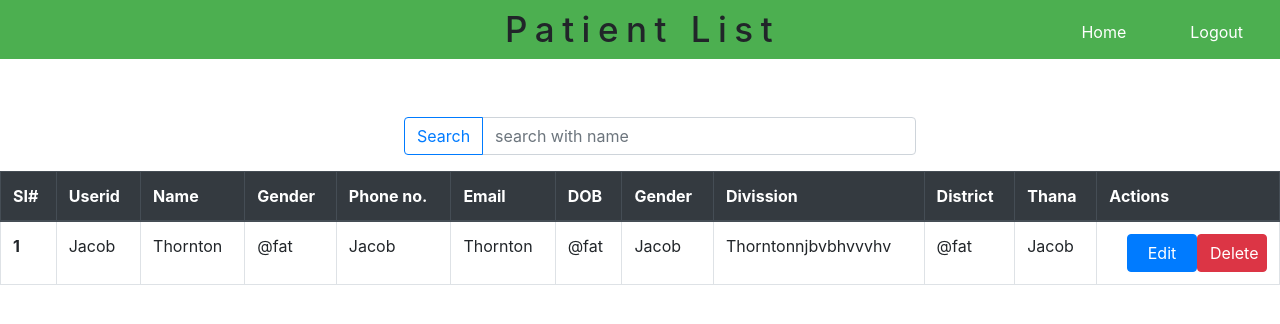
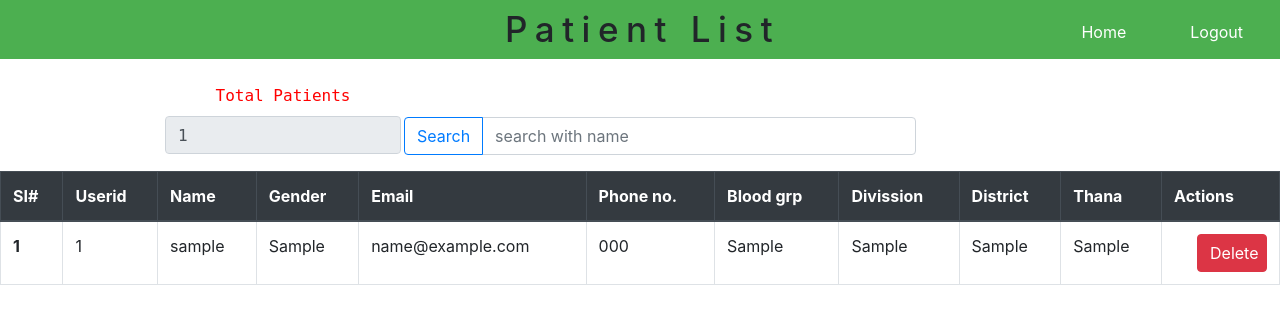
Before and after one commit to Hasibul218/online_clinic_system, a PHP site: page /view/AdminPatientList.php in a window 1280 px wide. Shown: the top 324 px of the page. Run offline with PHP 8.4, Linux system fonts and the light colour scheme; the visitor is signed in with stand-in values (Sample User, id 1); tables that the repository leaves empty or names only in its code hold one stand-in row (values such as "Sample post").

Commit message:
admin patient list update

```diff
--- a/control/AdminControl.php
+++ b/control/AdminControl.php
@@ -203,6 +203,15 @@ function doctorsdata()
 }
 //data retrieve fron doctor table ends
 
+//data retrieve from patients table starts
+function patientsdata()
+{
+	$pquery="SELECT * FROM patients";
+	$presults=getdata($pquery);
+	return $presults;
+}
+//data retrieve fron patients table ends
+
 //delete tempdoctors starts
 if(isset($_GET['tdeleteid']))
 {
@@ -218,6 +227,22 @@ function deletetempdoctor($deleteid)
 	execute($tudelete);
 }
 //delete tempdoctors ends
+
+//delete patients starts
+if(isset($_GET['pdeleteid']))
+{
+	$pdeleteid=$_GET['pdeleteid'];
+	deletepatient($pdeleteid);
+	header("location:../view/AdminPatientList.php");
+}
+function deletepatient($id)
+{
+	$pddelete="DELETE FROM `patients` WHERE userid='$id'";
+	$udelete="DELETE FROM `users` WHERE userid='$id'";
+	execute($pddelete);
+	execute($udelete);
+}
+//delete patients ends
 
 //delete doctors starts
 if(isset($_GET['ddeleteid']))
--- a/view/AdminPatientList.php
+++ b/view/AdminPatientList.php
@@ -1,10 +1,14 @@
 <?php
+	include '../control/AdminControl.php';
 	include 'CSS/bootstrap.php';
 	session_start();
 	if(!isset($_SESSION['uid']))
 	{
 		header("Location:Login.php");
 	}
+	$id=0;
+	$patients=patientsdata();
+	$count=count($patients);//count patients
 ?>
 <html>
 	<head>
@@ -26,6 +30,10 @@
 				</div>
 				<input type="text" class="form-control" placeholder="search with name" >
 			</div>
+			<div class="totalclinic">
+					<label>Total Patients</label>
+					<input class="form-control" type="text" value="<?php echo $count ?>" readonly>
+			</div>
 		</div>
 		<div class="table">
 			<table class="table table-hover table-bordered ">
@@ -35,35 +43,35 @@
 						<th scope="col">Userid</th>
 						<th scope="col">Name</th>
 						<th scope="col">Gender</th>
+						<th scope="col">Email</th>
 						<th scope="col">Phone no.</th>
-			      <th scope="col">Email</th>
-			      <th scope="col">DOB</th>
-			      <th scope="col">Gender</th>
+						<th scope="col">Blood grp</th>
 						<th scope="col">Divission</th>
 						<th scope="col">District</th>
 						<th scope="col">Thana</th>
 						<th scope="col">Actions</th>
 				    </tr>
 				</thead>
+				<?php foreach ($patients as $patient) { $id++;?>
 					<tbody>
 					    <tr>
-			      <th scope="row">1</th>
-			      <td>Jacob</td>
-			      <td>Thornton</td>
-			      <td>@fat</td>
-			      <td>Jacob</td>
-			      <td>Thornton</td>
-			      <td>@fat</td>
-			      <td>Jacob</td>
-			      <td>Thorntonnjbvbhvvvhv</td>
-			      <td>@fat</td>
-			      <td>Jacob</td>
+					    	<th><?php echo $id; ?></th>
+					    	<!--<th><?php //echo $doctor["id"]; ?></th>-->
+							<td><?php echo $patient["userid"]; ?></td>
+							<td><?php echo $patient["username"]; ?></td>
+							<td><?php echo $patient["gender"]; ?></td>
+							<td><?php echo $patient["email"]; ?></td>
+							<td><?php echo $patient["phonenumber"]; ?></td>
+							<td><?php echo $patient["bloodgroup"]; ?></td>
+							<td><?php echo $patient["divission"]; ?></td>
+							<td><?php echo $patient["district"]; ?></td>
+							<td><?php echo $patient["thana"]; ?></td>
 							<td>
-				      <button type="button" class="btn btn-danger float-right"style="width: 70px">Delete</button>
-				      <button type="button" class="btn btn-primary float-right"style="width: 70px">Edit</button>
+								<a href="../control/AdminControl.php?pdeleteid=<?php echo $patient['userid'] ?>" class="btn btn-danger float-right"style="width: 70px" onclick="return confirm ('Are you sure to delete?');">Delete</a>
 							</td>
 					    </tr>
 					</tbody>
+				<?php } ?>
 			</table>
 		</div>
 	</body>
```
Lines whose indentation alone changed are shown as unchanged.
